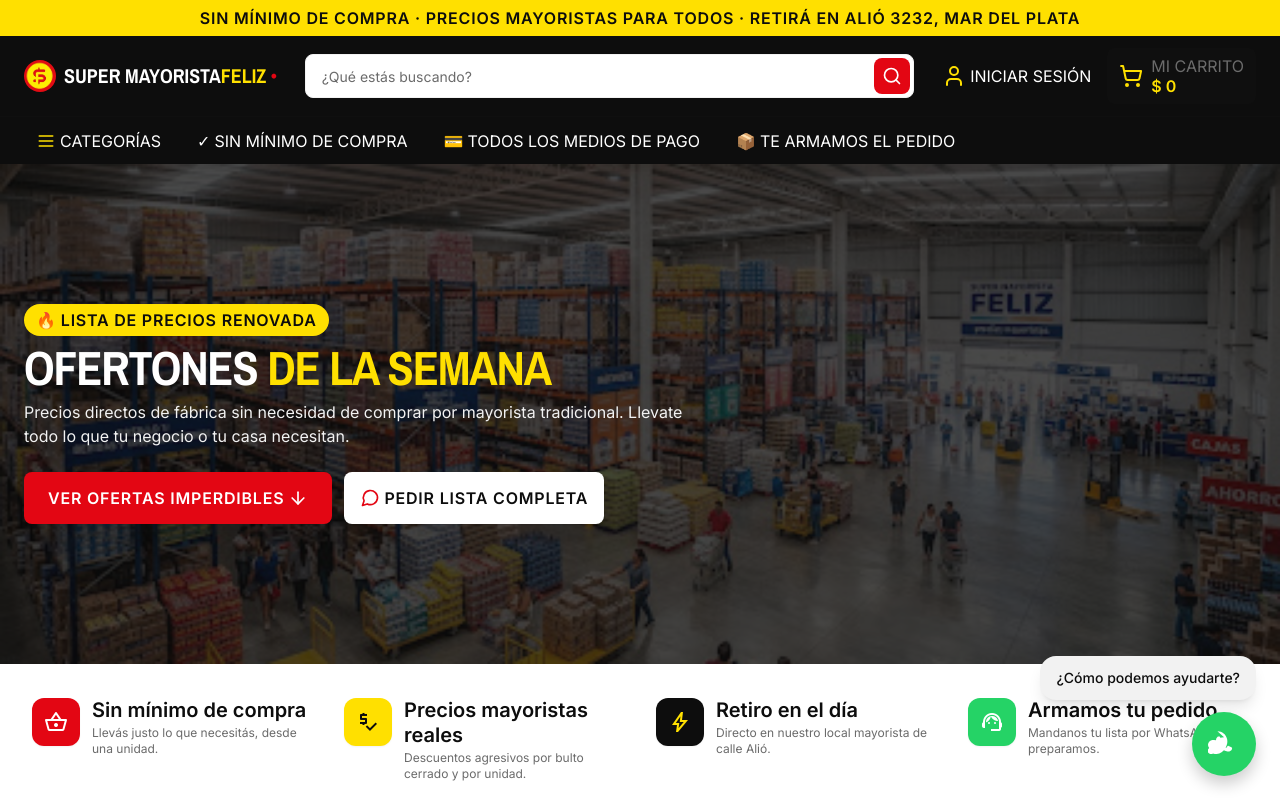
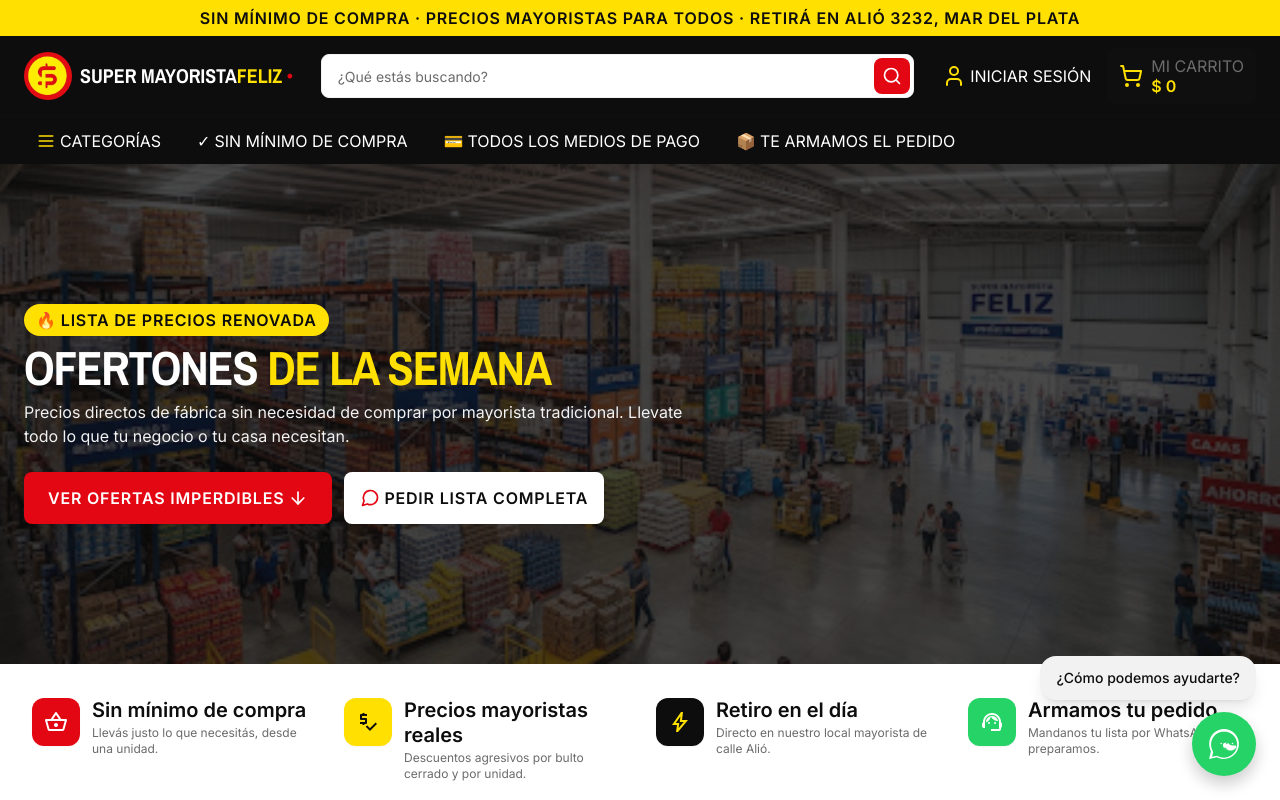
Before and after one commit to dextermdq/feliz, a Next.js app: page / in a window 1280 px wide. Shown: the top 800 px of the page. Built offline with nearby package versions, Linux system fonts and the light colour scheme.

Commit message:
fix: mejorar logos de WhatsApp y supermercado
- Actualizar SVG del logo de WhatsApp a versión más limpia
- Agrandar ícono de WhatsApp en botón (w-9 h-9)
- Agrandar logo del supermercado en header (w-12 h-12, de w-8 h-8)
- Mejorar visibilidad de identidad de marca

```diff
--- a/src/components/common/FloatingWhatsApp.tsx
+++ b/src/components/common/FloatingWhatsApp.tsx
@@ -25,12 +25,12 @@
         title="Contactar por WhatsApp"
       >
         <svg
-          className="w-8 h-8"
+          className="w-9 h-9"
           fill="currentColor"
           viewBox="0 0 24 24"
           xmlns="http://www.w3.org/2000/svg"
         >
-          <path d="M17.472 14.382c-.297-.149-1.758-.867-2.03-.967-.272-.099-.471-.148-.67.15-.197.297-.767.966-.94 1.164-.173.199-.347.223-.644.075-.297-.15-1.255-.463-2.39-1.475-.883-.788-1.48-1.761-1.653-2.059-.173-.297-.018-.458.13-.606.134-.133.298-.347.446-.52.149-.174.198-.298.298-.497.099-.198.05-.371-.025-.52-.075-.149-.669-1.612-.916-2.207-.242-.579-.487-.5-.67-.51-.173-.008-.371-.01-.57-.01-.198 0-.52.074-.792.372-.272.297-1.04 1.016-1.04 2.479 0 1.462 1.065 2.875 1.213 3.074.149.198 2.096 3.2 5.076 4.487.709.306 1.262.489 1.694.625.71.227 1.355.196 1.867.119.57-.085 1.758-.719 2.006-1.413.248-.694.248-1.289.173-1.413-.074-.124-.272-.198-.57-.347m-5.421-7.403h-.004c-2.176 0-4.33.691-6.041 1.987l-.384.223-.398-.066C5.034 8.987 4.127 8.948 3.29 9.09c-.837.141-1.635.45-2.26 1.061-.625.61-.975 1.409-1.023 2.234-.048.825.18 1.631.648 2.269l.209.313-.308.341c-.432.479-.702.998-.778 1.562-.076.564.094 1.136.457 1.635.363.499.87.84 1.464.975.594.135 1.233.081 1.796-.16l.345-.16.36.095c.756.199 1.532.284 2.313.246 2.621-.135 5.034-1.902 6.514-4.287.625-1.018 1.063-2.137 1.303-3.316.24-1.179.235-2.389-.014-3.558-.725-3.44-3.674-5.869-7.25-5.869z" />
+          <path d="M12.04 2C6.58 2 2.13 6.45 2.13 11.91c0 1.78.41 3.45 1.15 4.95L2.05 22l5.25-1.23c1.38.75 2.94 1.16 4.74 1.16c5.46 0 9.91-4.45 9.91-9.91c0-2.65-1.03-5.14-2.9-7.01C17.18 3.03 14.74 2 12.04 2m0 1.67c2.33 0 4.52.91 6.16 2.55c1.63 1.63 2.56 3.82 2.56 6.16c0 4.81-3.91 8.72-8.72 8.72c-1.56 0-3.06-.41-4.38-1.15l-.32-.17-3.29.76.79-3.26-.21-.34c-.8-1.35-1.25-2.91-1.25-4.56c0-4.81 3.91-8.72 8.72-8.72m5.55 7.48c.29 0 .54.25.54.54c0 .29-.25.54-.54.54c-.29 0-.54-.25-.54-.54c0-.29.25-.54.54-.54m-3.76 0c.29 0 .54.25.54.54c0 .29-.25.54-.54.54c-.29 0-.54-.25-.54-.54c0-.29.25-.54.54-.54m-3.76 0c.29 0 .54.25.54.54c0 .29-.25.54-.54.54c-.29 0-.54-.25-.54-.54c0-.29.25-.54.54-.54m1.89 3.24c.68 0 1.4.35 1.85.92l.17.24c.32.44.95.78 1.55.83h.61l.17-.02c1.15-.05 2.5-.58 3.41-1.58h.02v-.02c.24-.25.54-.54.54-.98c0-.44-.46-.8-.93-.8h-1.46c-.15.04-.3.08-.45.08c-.88 0-1.7-.5-2.2-1.15l-.12-.17c-.24-.34-.66-.54-1.08-.54h-1.32c-.79 0-1.43.62-1.43 1.39v.21c0 1.05.61 1.97 1.52 2.43l.16.08c.35.17.56.54.56.93z" />
         </svg>
       </a>
 
--- a/src/components/layout/Header.tsx
+++ b/src/components/layout/Header.tsx
@@ -27,9 +27,9 @@
             <Image
               src="/logo.jpg"
               alt="FELIZ mayorista"
-              width={32}
-              height={32}
-              className="w-8 h-8 rounded-full object-cover"
+              width={48}
+              height={48}
+              className="w-12 h-12 rounded-full object-cover"
             />
             <div className="flex flex-col leading-none hidden sm:block">
               <span className="font-archivo font-bold text-headline-md text-feliz-blanco">SUPER MAYORISTA</span>
```
